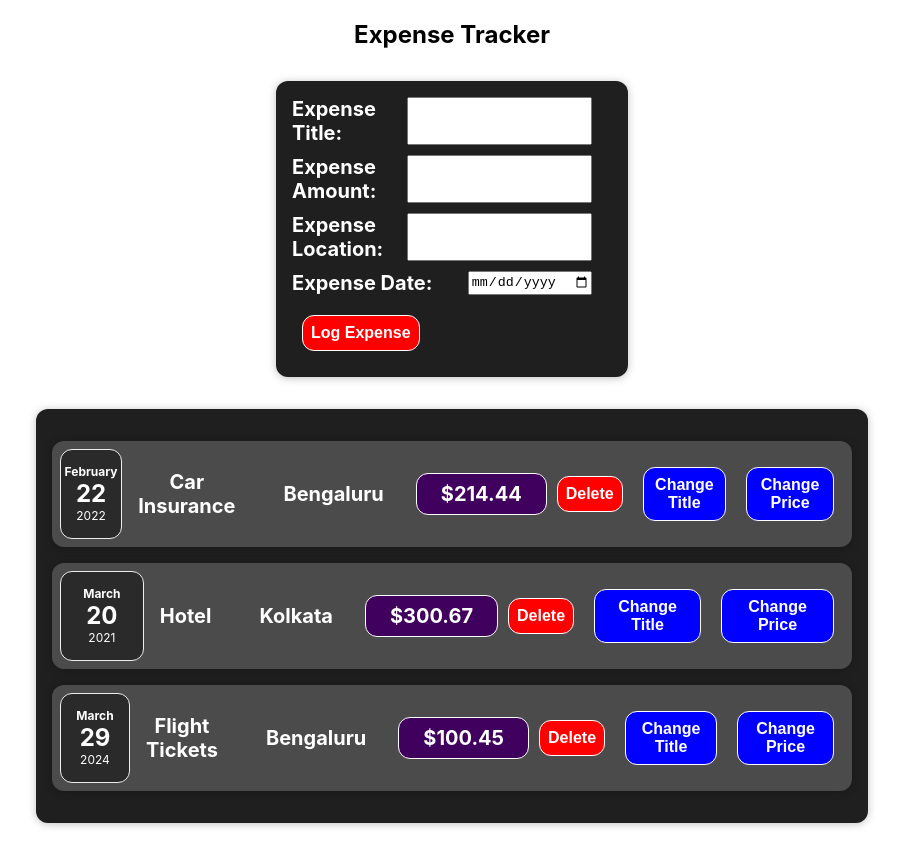
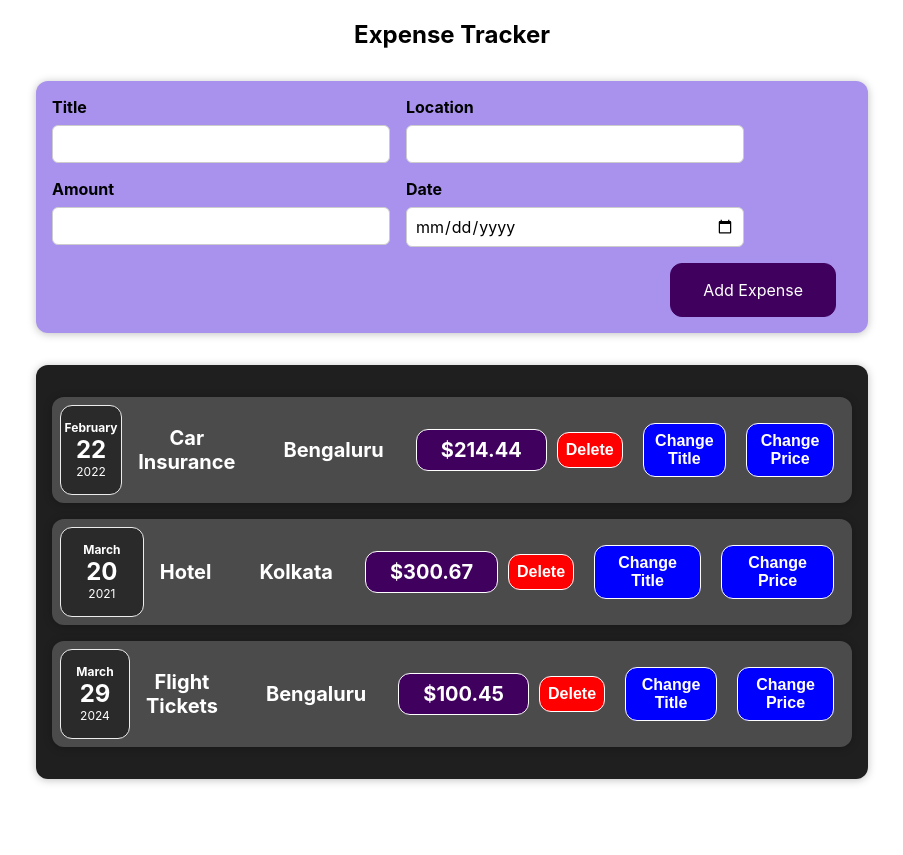
Before and after one commit to ManishRohilla/Expense_Tracker_React, a React (Create React App) app in the folder expense_tracker/: page / in a window 1280 px wide. Shown: the whole page, without its empty margins (188-1091 px from the left). After the commit the page ends 811 px from the top, so only its background shows below. Built offline with nearby package versions, Linux system fonts and the light colour scheme.

Commit message:
User State Handling using multiple useState for User input in Form

```diff
--- a/expense_tracker/src/App.js
+++ b/expense_tracker/src/App.js
@@ -1,12 +1,12 @@
 import Expenses from "./components/Expenses/Expenses";
 import "./App.css";
-import ExpenseForm from "./components/NewExpenses/ExpenseForm";
+import NewExpense from "./components/NewExpenses/NewExpense";
 
 function App() {
   return (
     <div>
       <h2>Expense Tracker</h2>
-      <ExpenseForm />
+      <NewExpense />
       <Expenses />
     </div>
   );
--- /dev/null
+++ b/expense_tracker/src/components/NewExpenses/ExpenseForm.css
@@ -0,0 +1,26 @@
+.new-expense__controls {
+  display: flex;
+  flex-wrap: wrap;
+  gap: 1rem;
+  margin-bottom: 1rem;
+  text-align: left;
+}
+
+.new-expense__control label {
+  font-weight: bold;
+  margin-bottom: 0.5rem;
+  display: block;
+}
+
+.new-expense__control input {
+  font: inherit;
+  padding: 0.5rem;
+  border-radius: 6px;
+  border: 1px solid #ccc;
+  width: 20rem;
+  max-width: 100%;
+}
+
+.new-expense__actions {
+  text-align: right;
+}
--- a/expense_tracker/src/components/NewExpenses/ExpenseForm.js
+++ b/expense_tracker/src/components/NewExpenses/ExpenseForm.js
@@ -1,58 +1,85 @@
-import React from "react";
-import "./ExpensesForm.css";
+import React, { useState } from "react";
+import "./ExpenseForm.css";
 const ExpenseForm = () => {
-  const handleTitle = (event) => {
-    console.log(event.target.value);
+  let currentDate = new Date().toJSON().slice(0, 10);
+  const titleChangeHandler = (event) => {
+    setEnteredTitle(event.target.value);
   };
-  const handleAmount = (event) => {
-    console.log(event.target.value);
+  const amountChangeHandler = (event) => {
+    setEnteredAmount(event.target.value);
   };
-  const handleLocation = (event) => {
-    console.log(event.target.value);
+  const locationChangeHandler = (event) => {
+    setEnteredLocation(event.target.value);
   };
-  const handleDate = (event) => {
-    console.log(event.target.value);
+  const dateChangeHandler = (event) => {
+    setEnteredDate(event.target.value);
   };
+  const [enteredTitle, setEnteredTitle] = useState("");
+  const [enteredAmount, setEnteredAmount] = useState("");
+  const [enteredDate, setEnteredDate] = useState("");
+  const [enteredLocation, setEnteredLocation] = useState("");
+
+  const submitHandler = (event) => {
+    event.preventDefault();
+
+    const expenseData = {
+      title: enteredTitle,
+      amount: enteredAmount,
+      location: enteredLocation,
+      date: new Date(enteredDate),
+    };
+
+    console.log(expenseData);
+    setEnteredTitle("");
+    setEnteredAmount("");
+    setEnteredDate("");
+    setEnteredLocation("");
+  };
+
   return (
-    <div className="expense_form">
-      <div className="input-container">
-        <label htmlFor="expense_title">Expense Title: </label>
+    <form onSubmit={submitHandler}>
+      <div className="new-expense__controls">
+        <div className="new-expense__control">
+          <label>Title</label>
           <input
-          id="expense_title"
-          name="expense_title"
             type="text"
-          onChange={handleTitle}
-        ></input>
+            value={enteredTitle}
+            onChange={titleChangeHandler}
+          />
         </div>
-      <div className="input-container">
-        <label htmlFor="expense_amount">Expense Amount: </label>
+        <div className="new-expense__control">
+          <label>Location</label>
           <input
-          id="expense_amount"
-          name="expense_amount"
+            type="text"
+            value={enteredLocation}
+            onChange={locationChangeHandler}
+          />
+        </div>
+        <div className="new-expense__control">
+          <label>Amount</label>
+          <input
             type="number"
-          onChange={handleAmount}
-        ></input>
+            min="0.01"
+            step="0.01"
+            value={enteredAmount}
+            onChange={amountChangeHandler}
+          />
         </div>
-      <div className="input-container">
-        <label htmlFor="expense_location">Expense Location: </label>
+        <div className="new-expense__control">
+          <label>Date</label>
           <input
-          id="expense_location"
-          name="expense_location"
-          type="text"
-          onChange={handleLocation}
-        ></input>
+            type="date"
+            min="2019-01-01"
+            max={currentDate}
+            value={enteredDate}
+            onChange={dateChangeHandler}
+          />
         </div>
-      <div className="input-container">
-        <label htmlFor="expense_date">Expense Date: </label>
-        <input
-          id="expense_date"
-          name="expense_date"
-          type="date"
-          onChange={handleDate}
-        ></input>
       </div>
-      <button type="submit">Log Expense</button>
+      <div className="new-expense__actions">
+        <button type="submit">Add Expense</button>
       </div>
+    </form>
   );
 };
 export default ExpenseForm;
--- a/expense_tracker/src/components/NewExpenses/ExpensesForm.css
+++ /dev/null
@@ -1,38 +0,0 @@
-.expense_form {
-  padding: 1rem;
-  font-weight: bold;
-  font-size: 20px;
-  color: white;
-  background-color: rgb(31, 31, 31);
-  margin: 2rem auto;
-  width: 20rem;
-  max-width: 95%;
-  border-radius: 12px;
-  box-shadow: 0 1px 8px rgba(0, 0, 0, 0.25);
-  display: flex;
-  flex-direction: column;
-  align-items: flex-start; /* Align items to the start (left) of the container */
-}
-
-.input-container {
-  display: flex;
-  justify-content: space-between; /* Distribute space between label and input */
-  width: 300px; /* Adjust width as needed */
-  margin-bottom: 10px; /* Add margin between input groups */
-}
-
-label {
-  margin-right: 10px; /* Add margin between label and input */
-}
-
-button {
-  margin-top: 10px; /* Add margin between inputs and button */
-  font-size: 1rem;
-  font-weight: bold;
-  color: white;
-  background-color: red;
-  border: 1px solid white;
-  padding: 0.5rem;
-  border-radius: 12px;
-  margin: 10px;
-}
--- /dev/null
+++ b/expense_tracker/src/components/NewExpenses/NewExpense.css
@@ -0,0 +1,38 @@
+.new-expense {
+  background-color: #a892ee;
+  padding: 1rem;
+  margin: 2rem auto;
+  width: 50rem;
+  max-width: 95%;
+  border-radius: 12px;
+  text-align: center;
+  box-shadow: 0 1px 8px rgba(0, 0, 0, 0.25);
+}
+
+.new-expense button {
+  font: inherit;
+  cursor: pointer;
+  padding: 1rem 2rem;
+  border: 1px solid #40005d;
+  background-color: #40005d;
+  color: white;
+  border-radius: 12px;
+  margin-right: 1rem;
+}
+
+.new-expense button:hover,
+.new-expense button:active {
+  background-color: #510674;
+  border-color: #510674;
+}
+
+.new-expense button.alternative {
+  color: #220131;
+  border-color: transparent;
+  background-color: transparent;
+}
+
+.new-expense button.alternative:hover,
+.new-expense button.alternative:active {
+  background-color: #ddb3f8;
+}
--- /dev/null
+++ b/expense_tracker/src/components/NewExpenses/NewExpense.js
@@ -0,0 +1,13 @@
+import React from "react";
+import ExpenseForm from "./ExpenseForm";
+import "./NewExpense.css";
+
+const NewExpense = () => {
+  return (
+    <div className="new-expense">
+      <ExpenseForm />
+    </div>
+  );
+};
+
+export default NewExpense;
```
Lines whose indentation alone changed are shown as unchanged.
